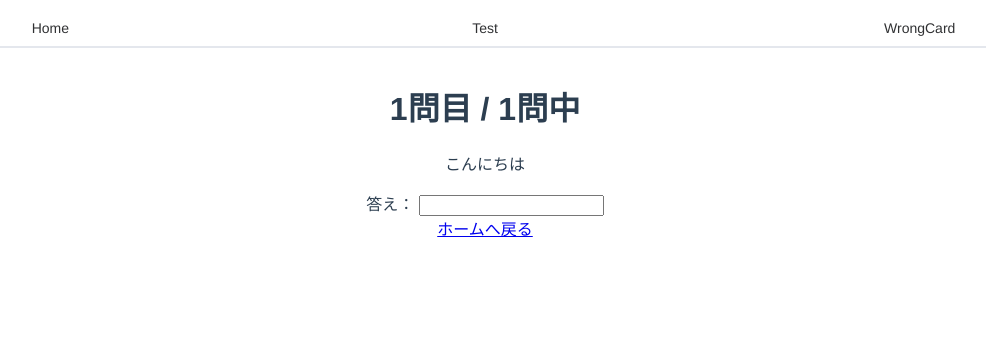
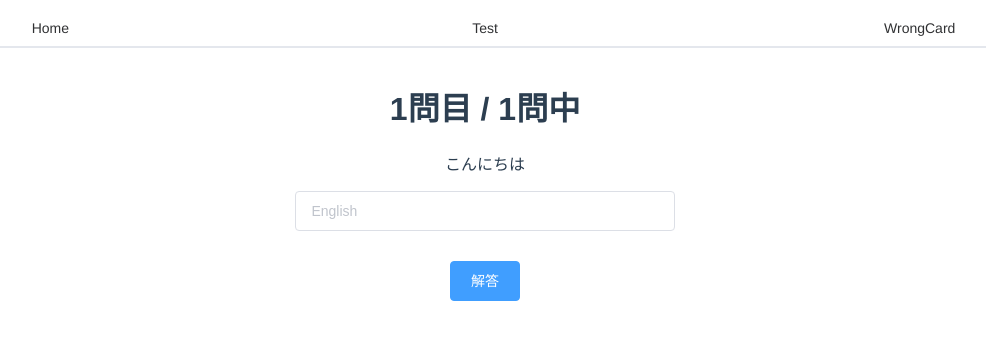
Before and after one commit to nysdin/FlashCard, a Vue app: page /test in a window 1280 px wide. Shown: the top 340 px of the page, without its empty margins (155-1141 px from the left). Built offline with nearby package versions, Linux system fonts and the light colour scheme.

Commit message:
問題画面のuiを変更

```diff
--- a/src/views/RememberTest.vue
+++ b/src/views/RememberTest.vue
@@ -3,10 +3,10 @@
         <div class="test-box">
             <h1>{{ quizeNumber + 1 }}問目 / {{ this.$store.state.quizeNumbers }}問中</h1>
             <p>{{ currentQuize.japanese }}</p>
-            答え： <input type="text" v-model="english" @keydown.enter="answerQuize(currentQuize)">
+            <el-input placeholder="English" v-model="english" clearable @keydown.enter="answerQuize(currentQuize)" style="width: 30%">
+            </el-input> <br />
+            <el-button type="primary" @click="answerQuize(currentQuize)" class="answer-button">解答</el-button>
         </div>
-
-        <router-link to="/">ホームへ戻る</router-link>
     </div>
 </template>
 
@@ -58,3 +58,9 @@ export default {
     }
 }
 </script>
+
+<style>
+.answer-button{
+    margin-top: 30px;
+}
+</style>
```
